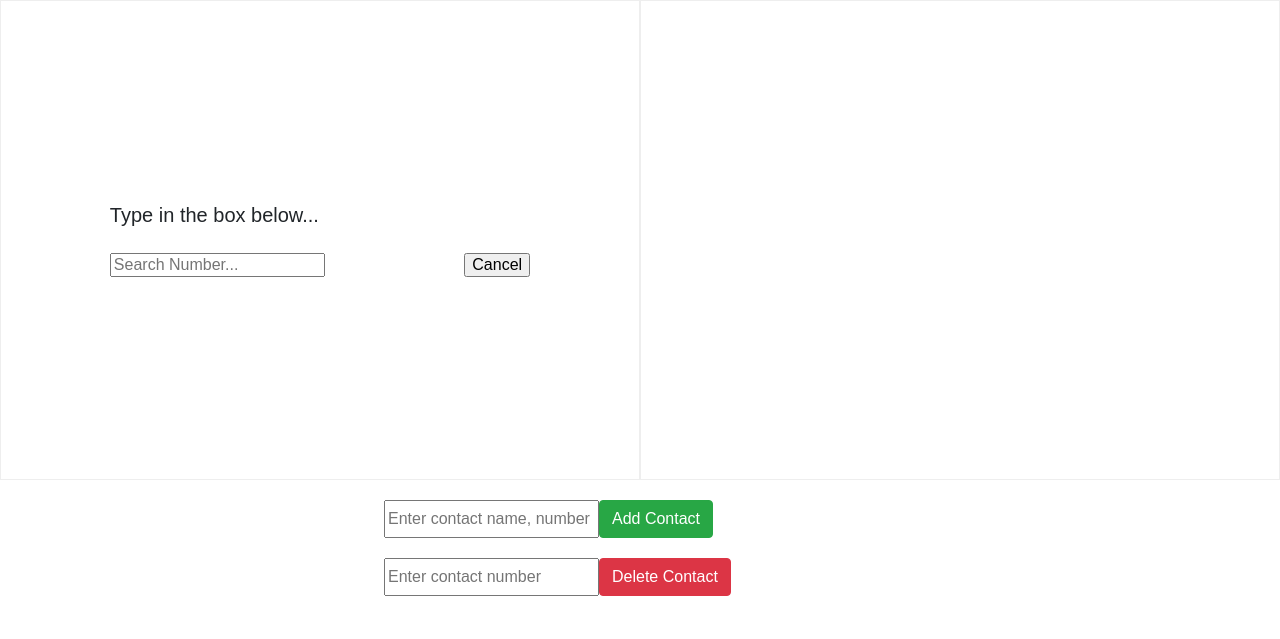
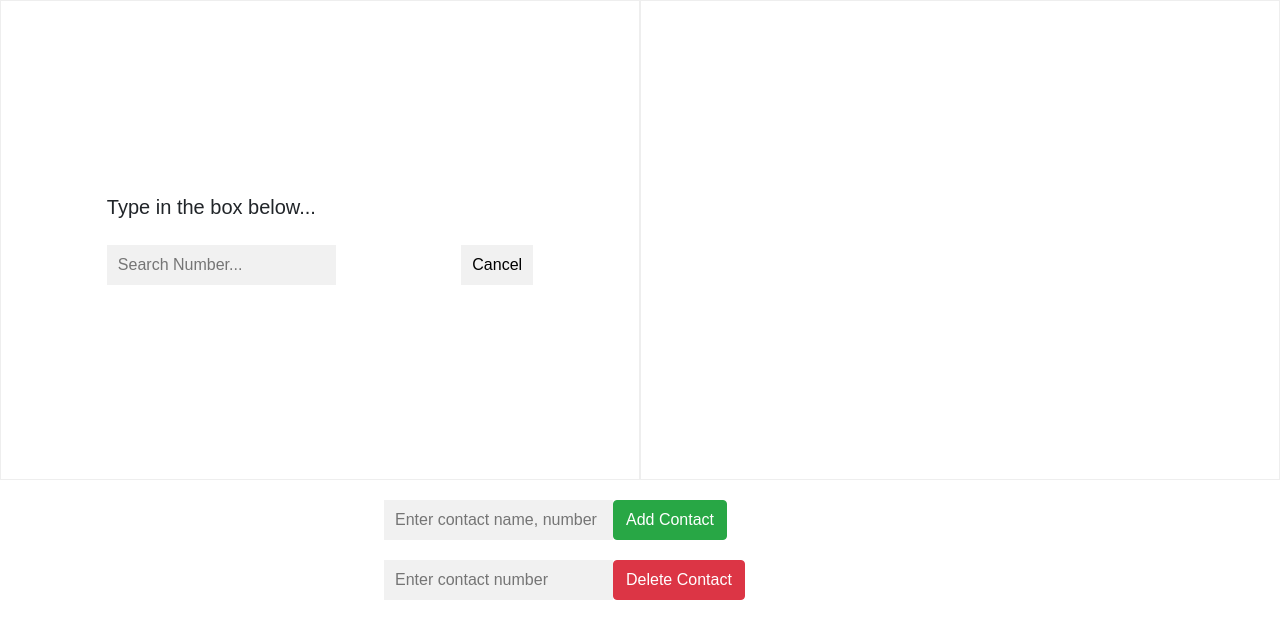
Before and after one commit to Vidit-jindal/Trie, a PHP site: page / in a window 1280 px wide. Shown: the part 61-700 px from the top of the page. Run offline with PHP 8.4, Linux system fonts and the light colour scheme.

Commit message:
Update style2.css

```diff
--- a/style2.css
+++ b/style2.css
@@ -11,3 +11,10 @@ body {
     position: relative;
     display: inline-block;
 }
+
+input {
+    border: 1px solid transparent;
+    background-color: #f1f1f1;
+    padding: 10px;
+    font-size: 16px;
+}
```
